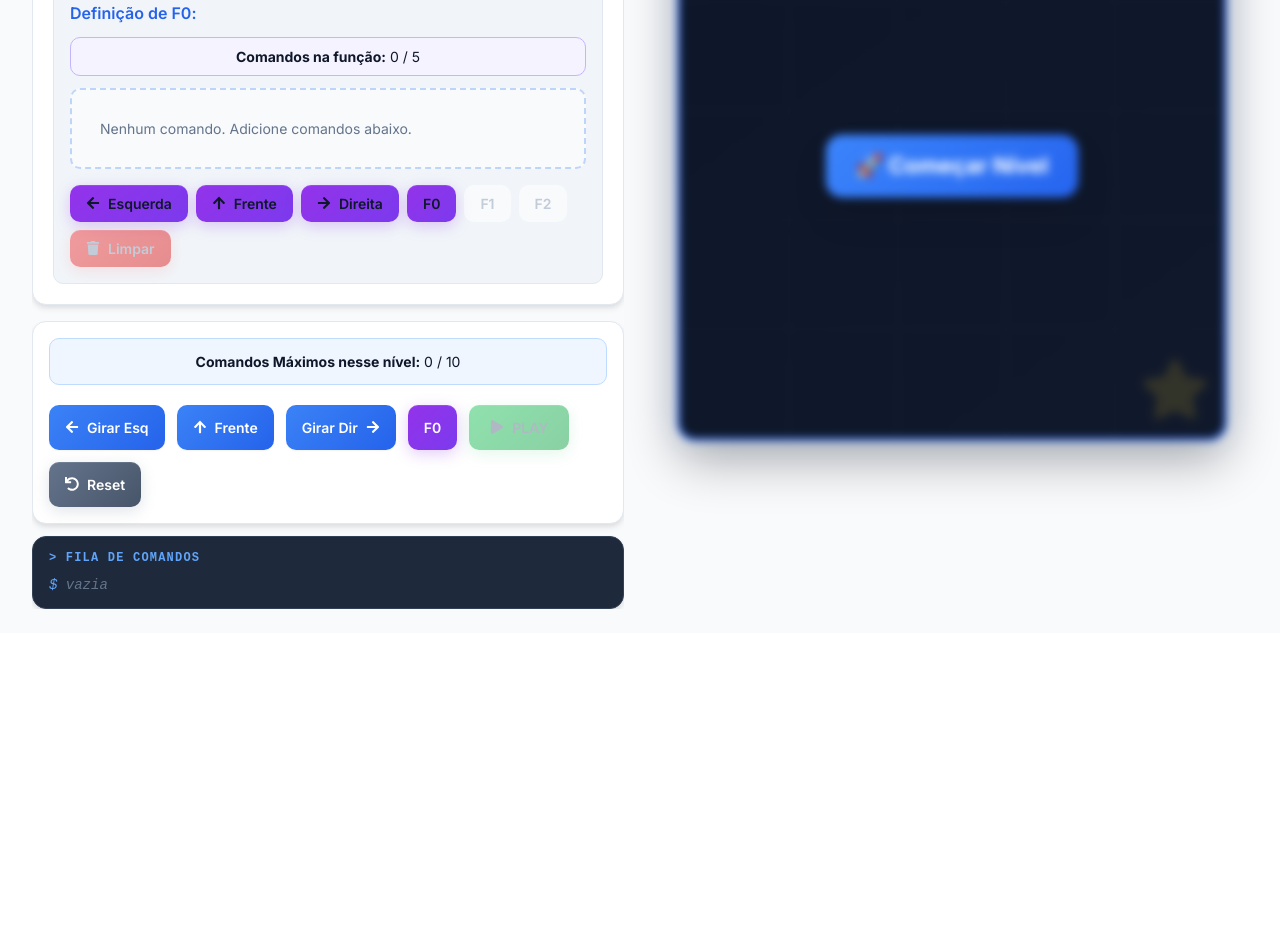
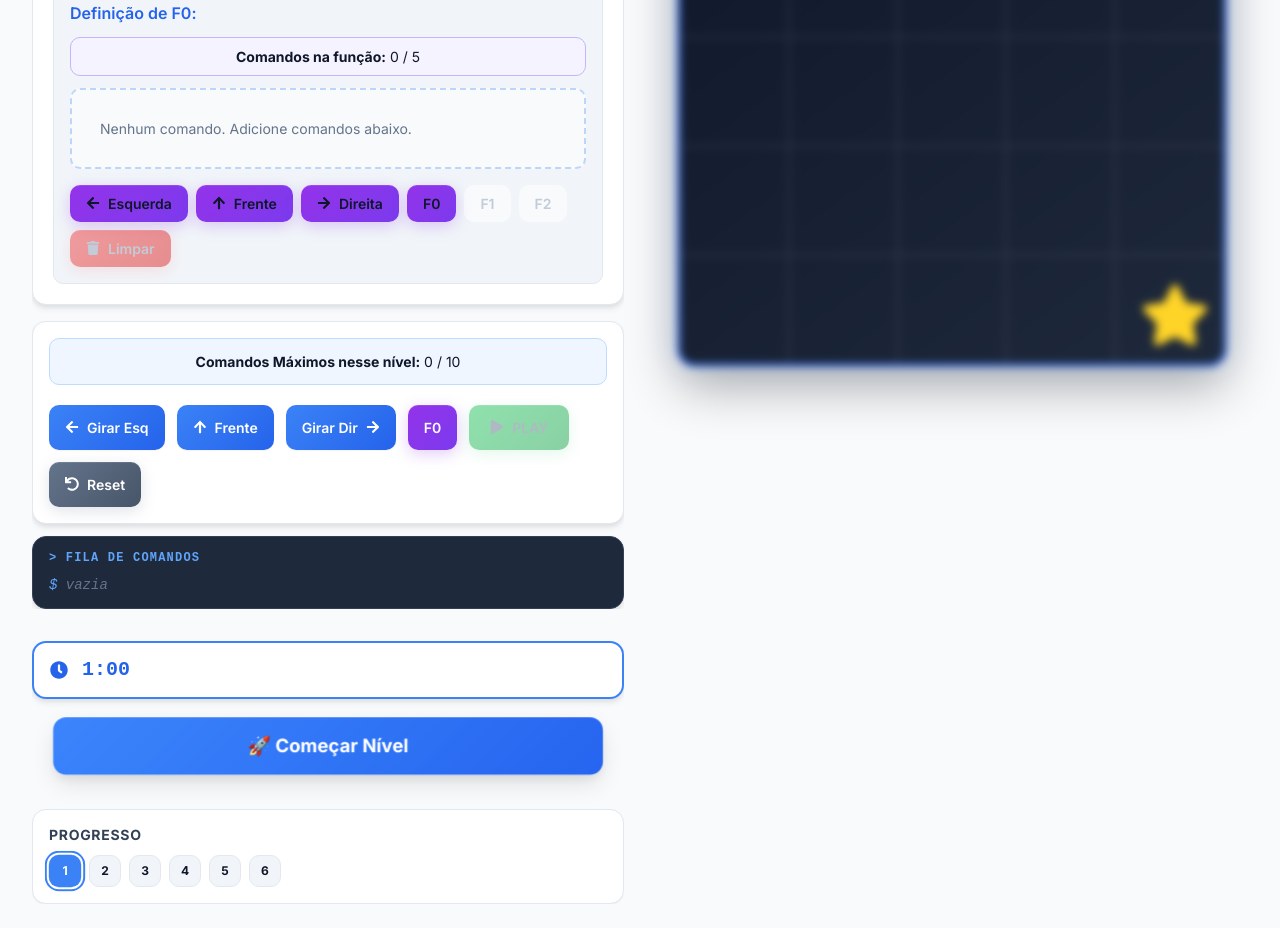
Before and after one commit to DougCristiano/GamIN, a React (Vite) app: page / in a window 1280 px wide. Shown: the part 440-1368 px from the top of the page. Before the commit the page ends 1073 px from the top, so only its background shows below. Built offline with nearby package versions, Linux system fonts and the light colour scheme.

Commit message:
feat: Add Game component with a level history display.

```diff
--- a/src/components/game/Game/Game.module.css
+++ b/src/components/game/Game/Game.module.css
@@ -88,38 +88,28 @@
   user-select: none;
 }
 
-.startOverlay {
-  position: absolute;
-  top: 0;
-  left: 0;
-  right: 0;
-  bottom: 0;
-  display: flex;
-  align-items: center;
-  justify-content: center;
-  background: rgba(15, 23, 42, 0.85);
-  z-index: 1000;
-  backdrop-filter: blur(2px);
-}
-
-.startButton {
-  padding: var(--spacing-4) var(--spacing-8);
-  font-size: var(--font-size-2xl);
+.startLevelBtn {
+  width: 100%;
+  padding: var(--spacing-4);
+  font-size: var(--font-size-xl);
   font-weight: var(--font-weight-bold);
   background: var(--gradient-primary);
   color: #ffffff;
   border: none;
-  border-radius: var(--radius-xl);
+  border-radius: var(--radius-lg);
   cursor: pointer;
-  box-shadow: var(--shadow-xl);
+  box-shadow: var(--shadow-lg);
   transition: all var(--transition-normal);
   animation: pulse 2s infinite;
-  z-index: 1001;
+  display: flex;
+  align-items: center;
+  justify-content: center;
+  gap: var(--spacing-2);
 }
 
-.startButton:hover {
-  transform: scale(1.1);
-  box-shadow: 0 0 40px rgba(59, 130, 246, 0.5);
+.startLevelBtn:hover {
+  transform: translateY(-2px);
+  box-shadow: var(--shadow-xl);
 }
 
 .failedMessage {
--- a/src/components/game/Game/Game.tsx
+++ b/src/components/game/Game/Game.tsx
@@ -14,6 +14,8 @@ import {
   LevelNavigation,
   RecursionWarning,
   Timer,
+  LevelHistory,
+  type LevelStatus,
 } from '@/components';
 import robotImg from '@/assets/robot.png';
 import styles from './Game.module.css';
@@ -28,6 +30,7 @@ export const Game: React.FC<GameProps> = ({ customLevels }) => {
   const [levelStarted, setLevelStarted] = useState(false);
   const [timerRunning, setTimerRunning] = useState(false);
   const [levelFailed, setLevelFailed] = useState(false);
+  const [levelStatuses, setLevelStatuses] = useState<Record<number, LevelStatus>>({});
 
   // Update board size on resize
   useEffect(() => {
@@ -77,6 +80,7 @@ export const Game: React.FC<GameProps> = ({ customLevels }) => {
   } = useCommands({
     onWin: () => {
       setTimerRunning(false);
+      setLevelStatuses(prev => ({ ...prev, [currentLevelId]: 'success' }));
       if (currentLevelId < totalLevels) {
         alert(`✅ ${levelName} Completado! Indo para o próximo nível...`);
         setCurrentLevelId(currentLevelId + 1);
@@ -106,6 +110,7 @@ export const Game: React.FC<GameProps> = ({ customLevels }) => {
   const handleTimeUp = () => {
     setTimerRunning(false);
     setLevelFailed(true);
+    setLevelStatuses(prev => ({ ...prev, [currentLevelId]: 'fail' }));
     alert(`⏰ Tempo esgotado! Você não completou ${levelName}.`);
     if (currentLevelId < totalLevels) {
       setTimeout(() => {
@@ -213,10 +218,8 @@ export const Game: React.FC<GameProps> = ({ customLevels }) => {
             functionLimits={currentLevel?.functionLimits}
             commandQueue={commandQueue}
           />
-        </div>
 
-        {/* Right Column - Board */}
-        <div className={styles.boardPanel}>
+          <div style={{ marginTop: '1rem', display: 'flex', flexDirection: 'column', gap: '1rem' }}>
             {/* Timer - Show always if timeLimit exists */}
             {currentLevel?.timeLimit && (
               <Timer
@@ -226,6 +229,24 @@ export const Game: React.FC<GameProps> = ({ customLevels }) => {
               />
             )}
 
+            {/* Start Level Button */}
+            {!levelStarted && (
+              <button className={styles.startLevelBtn} onClick={handleStartLevel}>
+                🚀 Começar Nível
+              </button>
+            )}
+
+            {/* Level History */}
+            <LevelHistory
+              totalLevels={totalLevels}
+              levelStatuses={levelStatuses}
+              currentLevelId={currentLevelId}
+            />
+          </div>
+        </div>
+
+        {/* Right Column - Board */}
+        <div className={styles.boardPanel}>
           {/* Level Failed Message */}
           {levelFailed && (
             <div className={styles.failedMessage}>
@@ -322,14 +343,7 @@ export const Game: React.FC<GameProps> = ({ customLevels }) => {
               <img src={robotImg} alt="Robot" className={styles.robotImage} />
             </div>
 
-            {/* Start Button Overlay */}
-            {!levelStarted && (
-              <div className={styles.startOverlay}>
-                <button className={styles.startButton} onClick={handleStartLevel}>
-                  🚀 Começar Nível
-                </button>
-              </div>
-            )}
+
           </div>
         </div>
       </div>
--- /dev/null
+++ b/src/components/game/LevelHistory/LevelHistory.module.css
@@ -0,0 +1,86 @@
+.historyContainer {
+    background: var(--color-bg-primary);
+    border: 1px solid var(--color-border);
+    border-radius: var(--radius-lg);
+    padding: var(--spacing-4);
+    margin-top: var(--spacing-4);
+    box-shadow: var(--shadow-sm);
+}
+
+.title {
+    margin: 0 0 var(--spacing-3) 0;
+    font-size: var(--font-size-sm);
+    font-weight: var(--font-weight-bold);
+    color: var(--color-text-secondary);
+    text-transform: uppercase;
+    letter-spacing: 0.05em;
+}
+
+.grid {
+    display: flex;
+    flex-wrap: wrap;
+    gap: var(--spacing-2);
+}
+
+.historyItem {
+    width: 32px;
+    height: 32px;
+    display: flex;
+    align-items: center;
+    justify-content: center;
+    border-radius: var(--radius-md);
+    font-size: var(--font-size-xs);
+    font-weight: var(--font-weight-bold);
+    color: #ffffff;
+    transition: transform var(--transition-normal);
+    cursor: default;
+}
+
+.historyItem:hover {
+    transform: scale(1.1);
+}
+
+.success {
+    background: var(--color-success);
+    box-shadow: 0 2px 4px rgba(34, 197, 94, 0.3);
+}
+
+.fail {
+    background: var(--color-error);
+    box-shadow: 0 2px 4px rgba(239, 68, 68, 0.3);
+}
+
+.pending {
+    background: var(--color-bg-tertiary);
+    border: 1px solid var(--color-border);
+    color: var(--color-text-tertiary);
+}
+
+.current {
+    background: var(--color-primary-500);
+    box-shadow: 0 0 0 2px var(--color-bg-primary), 0 0 0 4px var(--color-primary-500);
+    animation: pulse-current 2s infinite;
+    z-index: 1;
+}
+
+@keyframes pulse-current {
+    0% {
+        transform: scale(1);
+    }
+
+    50% {
+        transform: scale(1.1);
+    }
+
+    100% {
+        transform: scale(1);
+    }
+}
+
+@media (max-width: 768px) {
+    .historyItem {
+        width: 28px;
+        height: 28px;
+        font-size: 10px;
+    }
+}
--- /dev/null
+++ b/src/components/game/LevelHistory/LevelHistory.tsx
@@ -0,0 +1,52 @@
+/**
+ * LevelHistory Component
+ * Displays a history of attempts with colored squares
+ */
+
+import styles from './LevelHistory.module.css';
+
+export type LevelStatus = 'success' | 'fail' | 'pending' | 'current';
+
+interface LevelHistoryProps {
+    totalLevels: number;
+    levelStatuses: Record<number, LevelStatus>;
+    currentLevelId: number;
+}
+
+export const LevelHistory: React.FC<LevelHistoryProps> = ({ totalLevels, levelStatuses, currentLevelId }) => {
+    // Generate array of level IDs from 1 to totalLevels
+    const levels = Array.from({ length: totalLevels }, (_, i) => i + 1);
+
+    const getStatusClass = (levelId: number, status?: LevelStatus) => {
+        if (status === 'success') return styles.success;
+        if (status === 'fail') return styles.fail;
+        if (levelId === currentLevelId) return styles.current;
+        return styles.pending;
+    };
+
+    const getTitle = (levelId: number, status?: LevelStatus) => {
+        if (status === 'success') return `Nível ${levelId}: Sucesso`;
+        if (status === 'fail') return `Nível ${levelId}: Falha`;
+        if (levelId === currentLevelId) return `Nível ${levelId}: Atual`;
+        return `Nível ${levelId}: Pendente`;
+    };
+
+    return (
+        <div className={styles.historyContainer}>
+            <h3 className={styles.title}>Progresso</h3>
+            <div className={styles.grid}>
+                {levels.map((levelId) => (
+                    <div
+                        key={levelId}
+                        className={`${styles.historyItem} ${getStatusClass(levelId, levelStatuses[levelId])}`}
+                        title={getTitle(levelId, levelStatuses[levelId])}
+                    >
+                        {levelId}
+                    </div>
+                ))}
+            </div>
+        </div>
+    );
+};
+
+export default LevelHistory;
--- /dev/null
+++ b/src/components/game/LevelHistory/index.ts
@@ -0,0 +1,2 @@
+export { LevelHistory, type LevelStatus } from './LevelHistory';
+export { default } from './LevelHistory';
--- a/src/components/game/index.ts
+++ b/src/components/game/index.ts
@@ -8,3 +8,4 @@ export { Game } from './Game';
 export { LevelNavigation } from './LevelNavigation';
 export { RecursionWarning } from './RecursionWarning';
 export { Timer } from './Timer';
+export { LevelHistory, type LevelStatus } from './LevelHistory';
--- a/src/components/index.ts
+++ b/src/components/index.ts
@@ -9,4 +9,5 @@ export { FunctionEditor, LevelEditor } from './editor';
 export { Header } from './layout';
 
 // Game components
-export { CommandQueue, ControlPanel, Game, LevelNavigation, RecursionWarning, Timer } from './game';
+// Game components
+export { CommandQueue, ControlPanel, Game, LevelNavigation, RecursionWarning, Timer, LevelHistory, type LevelStatus } from './game';
```
Lines whose indentation alone changed are shown as unchanged.
